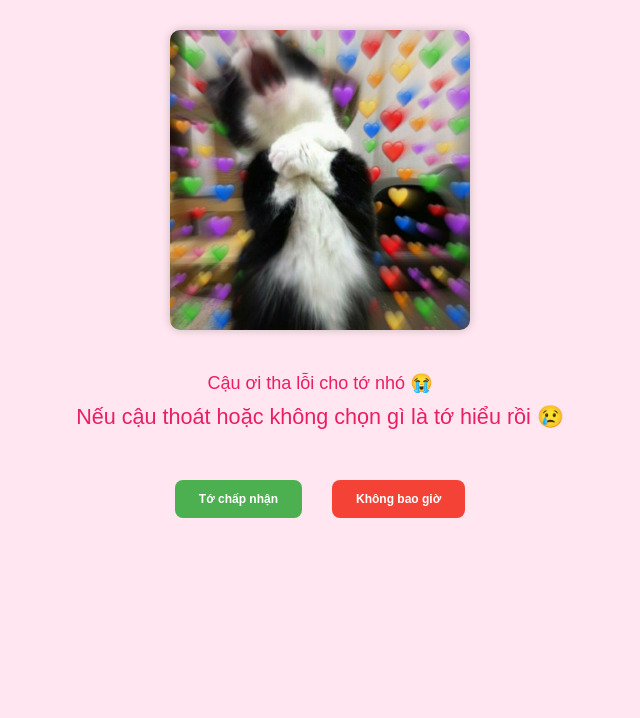
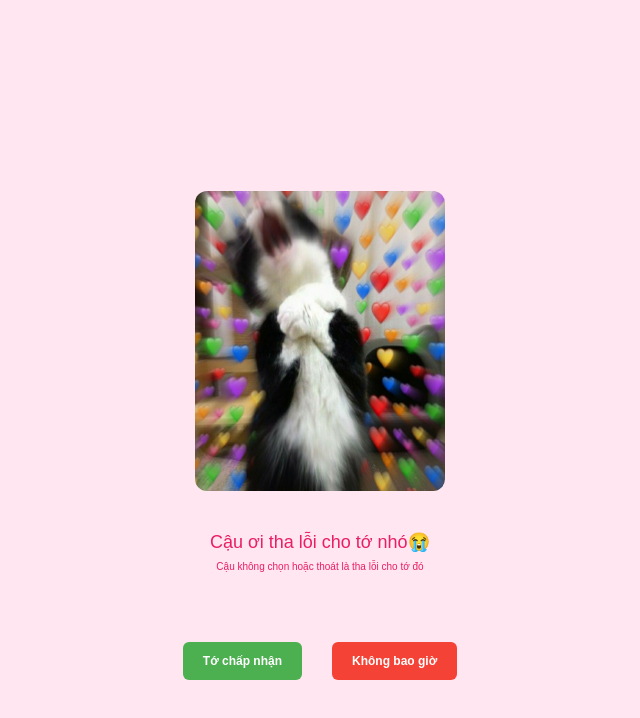
Before and after one commit to TIRASAMANUEN/toxinloihienanh.github.io, a plain HTML site: page index.html in a window 1280 px wide. Both pictures are taken after a click on the button "Tớ chấp nhận". Shown: the whole page, without its empty margins (320-960 px from the left). Drawn offline with Linux system fonts and the light colour scheme; a web font is replaced by a local one.

Commit message:
Update index.html

```diff
--- a/index.html
+++ b/index.html
@@ -3,42 +3,32 @@
   <head>
     <meta charset="UTF-8" />
     <meta name="viewport" content="width=device-width, initial-scale=1.0" />
-    <title>Valentine - Xin lỗi cậu</title>
-
-    <!-- Google Font dễ thương -->
-    <link rel="preconnect" href="https://fonts.googleapis.com" />
-    <link rel="preconnect" href="https://fonts.gstatic.com" crossorigin />
-    <link
-      href="https://fonts.googleapis.com/css2?family=Protest+Riot&display=swap"
-      rel="stylesheet"
-    />
-
-    <!-- CSS -->
+    <title>Valentine</title>
     <link rel="stylesheet" href="style.css" />
     <style>
       body {
-        font-family: "Protest Riot", sans-serif;
+        font-family: Arial, sans-serif;
         background-color: #ffe6f0;
         text-align: center;
         padding: 30px;
       }
 
       .cat-img {
-        max-width: 300px;
-        border-radius: 10px;
-        box-shadow: 0 0 10px rgba(0, 0, 0, 0.2);
+        max-width: 250px;
+        margin-top: 20px;
+        border-radius: 12px;
       }
 
       .title {
-        font-size: 1.8em;
+        font-size: 1.8rem;
         color: #e91e63;
-        margin-top: 20px;
+        margin: 20px 0;
       }
 
       .title span {
+        font-size: 1rem;
         display: block;
-        font-size: 1.2em;
-        margin-top: 10px;
+        margin-top: 8px;
       }
 
       .buttons {
@@ -46,12 +36,12 @@
       }
 
       .btn {
-        font-size: 1.2em;
-        padding: 12px 24px;
+        font-size: 1.2rem;
+        padding: 12px 20px;
         border: none;
-        border-radius: 8px;
+        border-radius: 6px;
+        margin: 10px;
         cursor: pointer;
-        margin: 10px;
         transition: all 0.3s ease;
       }
 
@@ -60,57 +50,48 @@
         color: white;
       }
 
-      .btn--yes:hover {
-        background-color: #45a049;
-      }
-
       .btn--no {
         background-color: #f44336;
         color: white;
         position: relative;
       }
-
-      .btn--no:hover {
-        transform: translateX(100px);
-      }
     </style>
   </head>
-
   <body>
-    <main>
+    <main class="container">
       <img
         class="cat-img"
         src="cat-0.jpg"
-        alt="Mèo buồn"
+        alt="Picture of a cat"
       />
-
       <p class="title">
-        Cậu ơi tha lỗi cho tớ nhó 😭
-        <span>Nếu cậu thoát hoặc không chọn gì là tớ hiểu rồi 😢</span>
+        Cậu ơi tha lỗi cho tớ nhó😭<br />
+        <span>Cậu không chọn hoặc thoát là tha lỗi cho tớ đó</span>
       </p>
-
       <div class="buttons">
         <button type="button" class="btn btn--yes">Tớ chấp nhận</button>
         <button type="button" class="btn btn--no">Không bao giờ</button>
       </div>
     </main>
 
-    <!-- JS -->
     <script>
+      const btnNo = document.querySelector(".btn--no");
       const btnYes = document.querySelector(".btn--yes");
-      const btnNo = document.querySelector(".btn--no");
       const img = document.querySelector(".cat-img");
+
+      // Cho nút "Không bao giờ" co lại mỗi lần bấm
+      let scale = 1;
+      btnNo.addEventListener("click", () => {
+        scale *= 0.9;
+        btnNo.style.transform = `scale(${scale})`;
+        if (scale < 0.3) {
+          btnNo.innerText = "🥺";
+        }
+      });
 
       btnYes.addEventListener("click", () => {
         img.src = "cat-yes.jpg";
-        alert("Cảm ơn cậu nhiều lắm 😭 Tớ thật sự biết lỗi rồi ❤️");
-      });
-
-      // Làm nút No chạy trốn
-      btnNo.addEventListener("mouseover", () => {
-        const randomX = Math.floor(Math.random() * 200 - 100);
-        const randomY = Math.floor(Math.random() * 100 - 50);
-        btnNo.style.transform = `translate(${randomX}px, ${randomY}px)`;
+        alert("Tớ cảm ơn cậu nhiều lắmmmm ❤️😭");
       });
     </script>
   </body>
```
